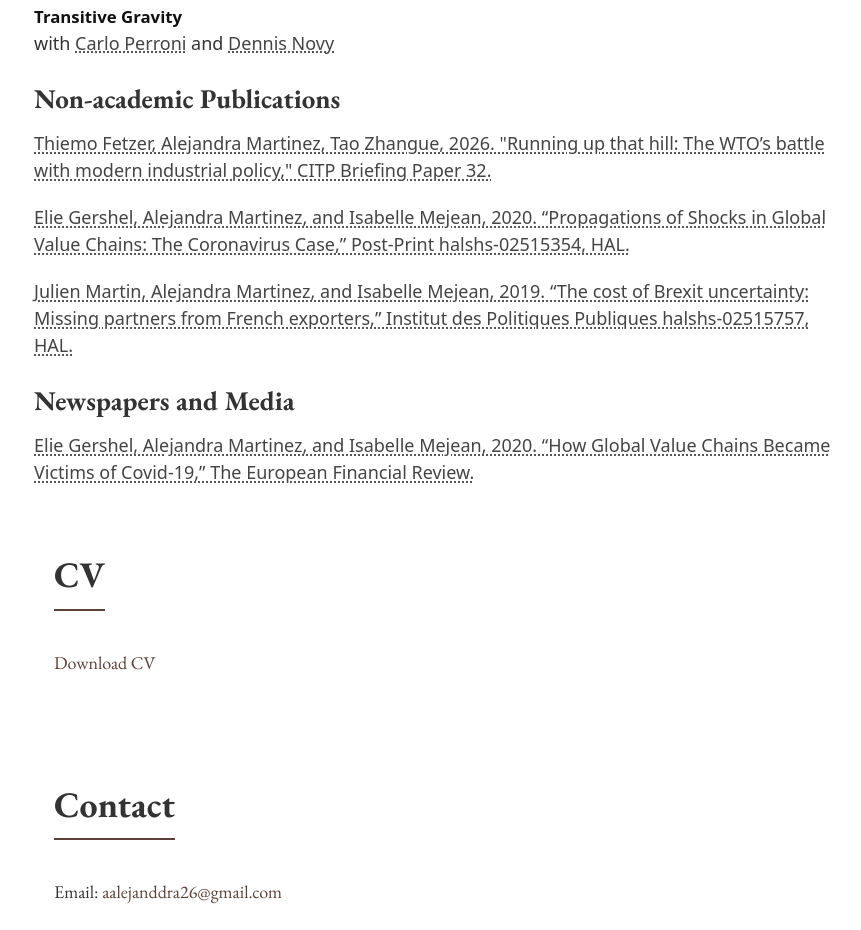
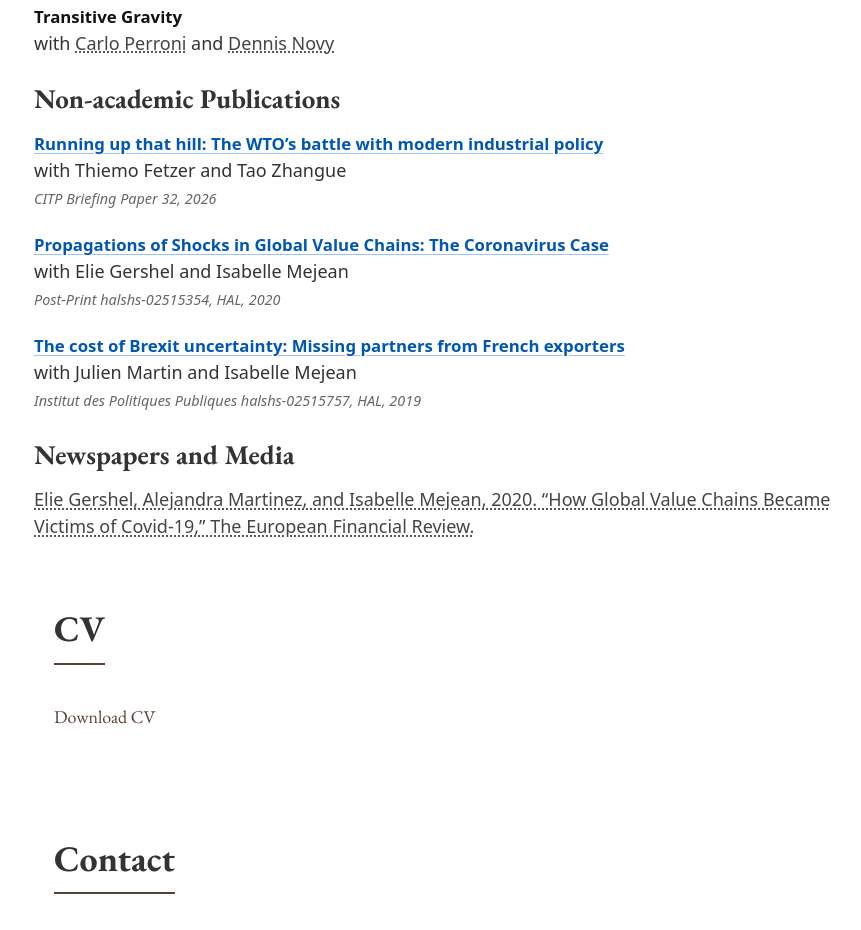
Before and after one commit to alemarty/alejandra.martinez, a plain HTML site: page index.html in a window 1280 px wide. Shown: the part 1378-2308 px from the top of the page, without its empty margins (206-1067 px from the left). Drawn offline with nearby package versions, Linux system fonts and the light colour scheme.

Commit message:
Revise publication entries with authors and details
Updated publication entries to include authors and metadata.

```diff
--- a/index.html
+++ b/index.html
@@ -242,18 +242,21 @@
         <h3>Non-academic Publications</h3>
 
 <p class="paper">
-            <a href="https://citp.ac.uk/publications/running-up-that-hill-the-wtos-battle-with-modern-industrial-policy">
-                Thiemo Fetzer, Alejandra Martinez, Tao Zhangue, 2026. "Running up that hill: The WTO’s battle with modern industrial policy," CITP Briefing Paper 32.</a>
+  <a class="paper-title" href="https://citp.ac.uk/publications/running-up-that-hill-the-wtos-battle-with-modern-industrial-policy">Running up that hill: The WTO’s battle with modern industrial policy</a> <br>
+  with Thiemo Fetzer and Tao Zhangue <br>
+  <span class="paper-meta">CITP Briefing Paper 32, 2026</span>
 </p>
 
 <p class="paper">
-            <a href="https://www.ipp.eu/en/publication/the-spread-of-shocks-through-international-value-chains-the-case-of-the-coronavirus/">
-                Elie Gershel, Alejandra Martinez, and Isabelle Mejean, 2020. “Propagations of Shocks in Global Value Chains: The Coronavirus Case,” Post-Print halshs-02515354, HAL.</a>
+  <a class="paper-title" href="https://www.ipp.eu/en/publication/the-spread-of-shocks-through-international-value-chains-the-case-of-the-coronavirus/">Propagations of Shocks in Global Value Chains: The Coronavirus Case</a> <br>
+  with Elie Gershel and Isabelle Mejean <br>
+  <span class="paper-meta">Post-Print halshs-02515354, HAL, 2020</span>
 </p>
 
 <p class="paper">
-            <a href="https://www.ipp.eu/en/publication/the-cost-of-brexit-related-uncertainty-fewer-customers-for-french-exporters/">
-                Julien Martin, Alejandra Martinez, and Isabelle Mejean, 2019. “The cost of Brexit uncertainty: Missing partners from French exporters,” Institut des Politiques Publiques halshs-02515757, HAL.</a>
+  <a class="paper-title" href="https://www.ipp.eu/en/publication/the-cost-of-brexit-related-uncertainty-fewer-customers-for-french-exporters/">The cost of Brexit uncertainty: Missing partners from French exporters</a> <br>
+  with Julien Martin and Isabelle Mejean <br>
+  <span class="paper-meta">Institut des Politiques Publiques halshs-02515757, HAL, 2019</span>
 </p>
 
         <h3>Newspapers and Media</h3>
```
Lines whose indentation alone changed are shown as unchanged.
